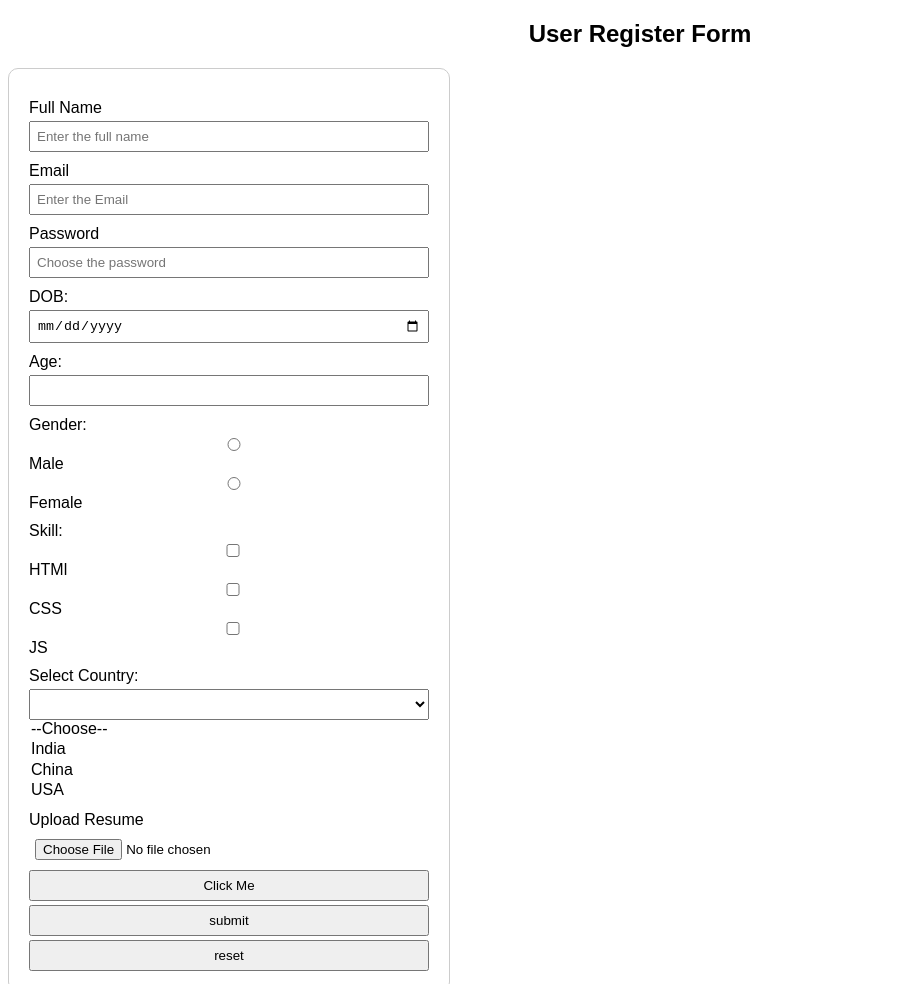
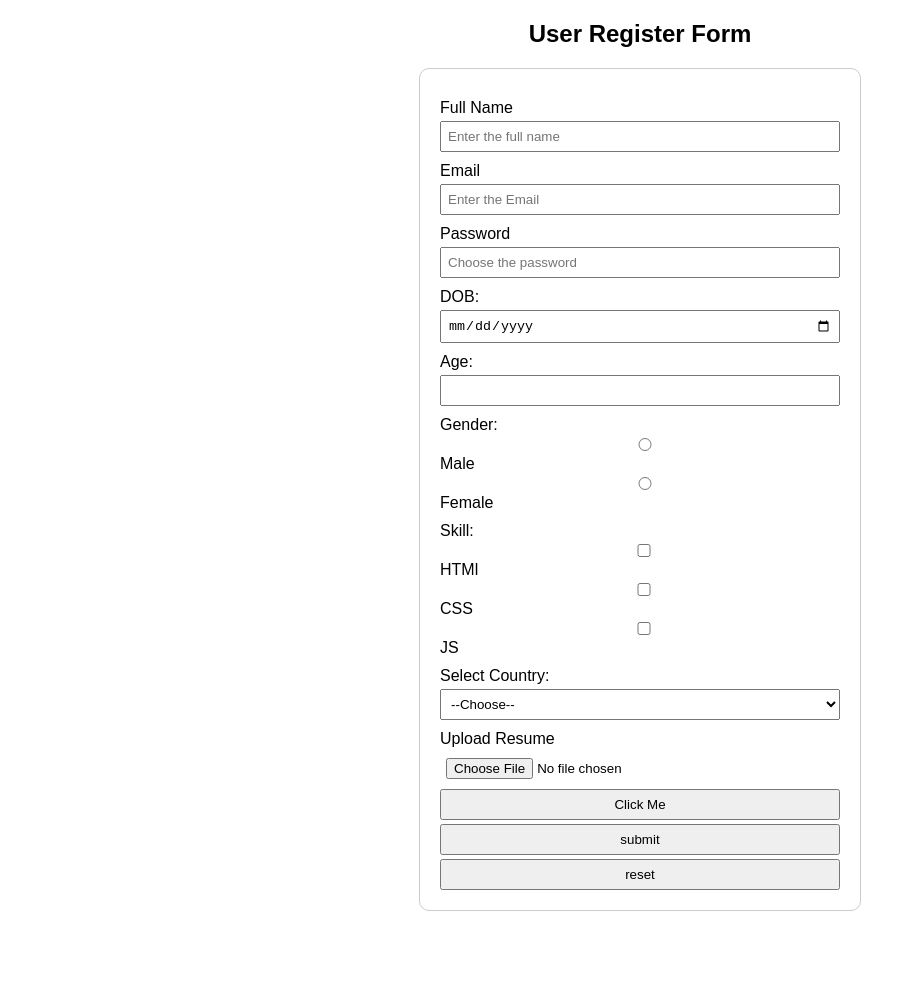
Before and after one commit to gojorojo001/webdev-practicals, a plain HTML site: page class topics/example.html in a window 1280 px wide. Shown: the top 984 px of the page, without its empty margins (0-916 px from the left). After the commit the page ends 919 px from the top, so only its background shows below. Drawn offline with Linux system fonts and the light colour scheme.

Commit message:
Final code till form project

```diff
--- a/class topics/example.html
+++ b/class topics/example.html
@@ -6,7 +6,7 @@
     <title>Document</title>
     <style>
         body {
-            font-family: Arial, Helvetica, sans-serif;
+            font-family: Arial, sans-serif;
         }
         form {
             width: 400px;
@@ -14,13 +14,13 @@
             border: 1px solid #ccc;
             padding: 20px;
             border-radius: 10px;
-
+            margin: 0 auto;
         }
-        label{
+        label {
             display: block;
             margin-top: 10px;
         }
-        input, select, textarea, button{
+        input,select,textarea,button{
            width: 100%;
            padding: 6px;
            margin-top: 4px;
@@ -28,7 +28,7 @@
         }
         .buttons {
             display: flex;
-            justify-content: center;
+            justify-content: space-between;
             margin-top: 15px;
         }
     </style>
@@ -80,11 +80,13 @@
 
          <!-- Select Dropdown -->
           <label for="country">Select Country:</label>
-          <select name="country" id="country"></select>
-          <option value="">--Choose--</option>
+          <select name="country" id="country">
+            <option value="">--Choose--</option>
           <option value="india">India</option>
           <option value="china">China</option>
           <option value="usa">USA</option>
+          </select>
+
 
           <!-- File Upload -->
            <label for="resume">Upload Resume</label>
```
